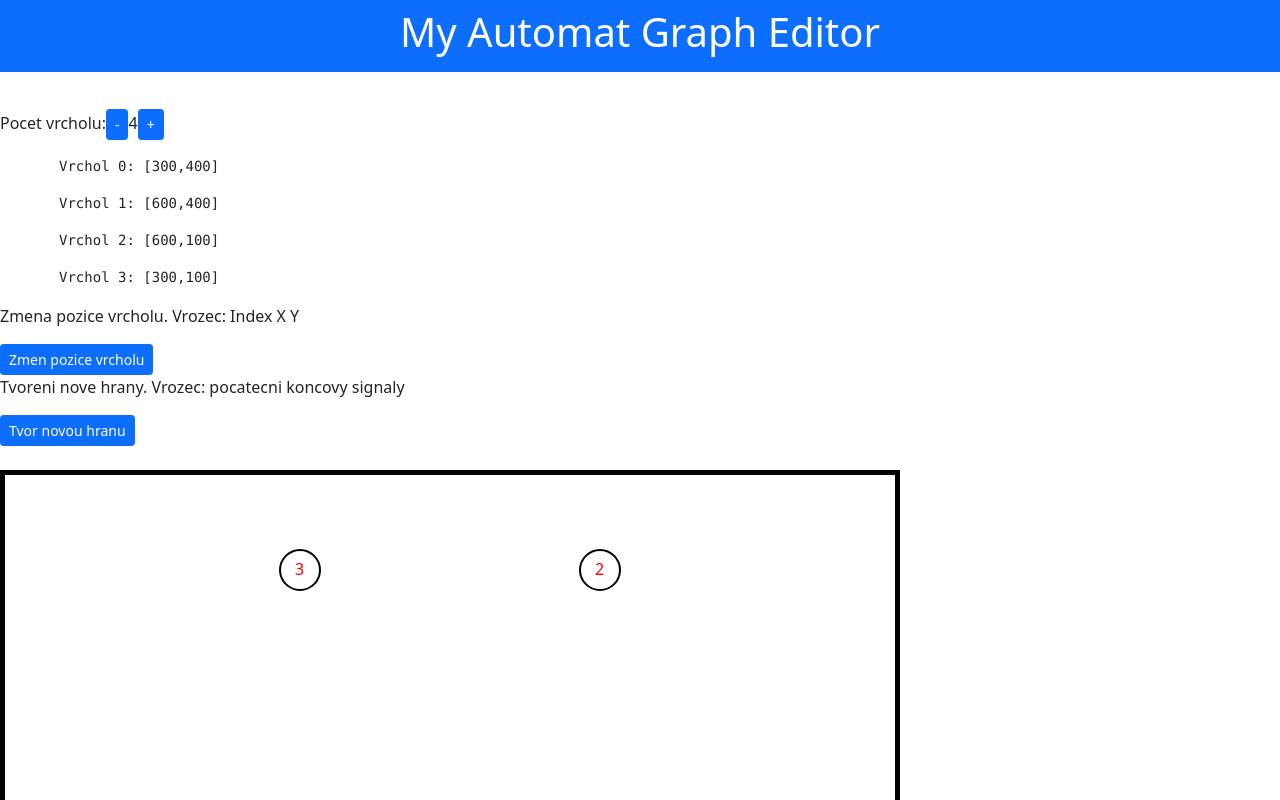
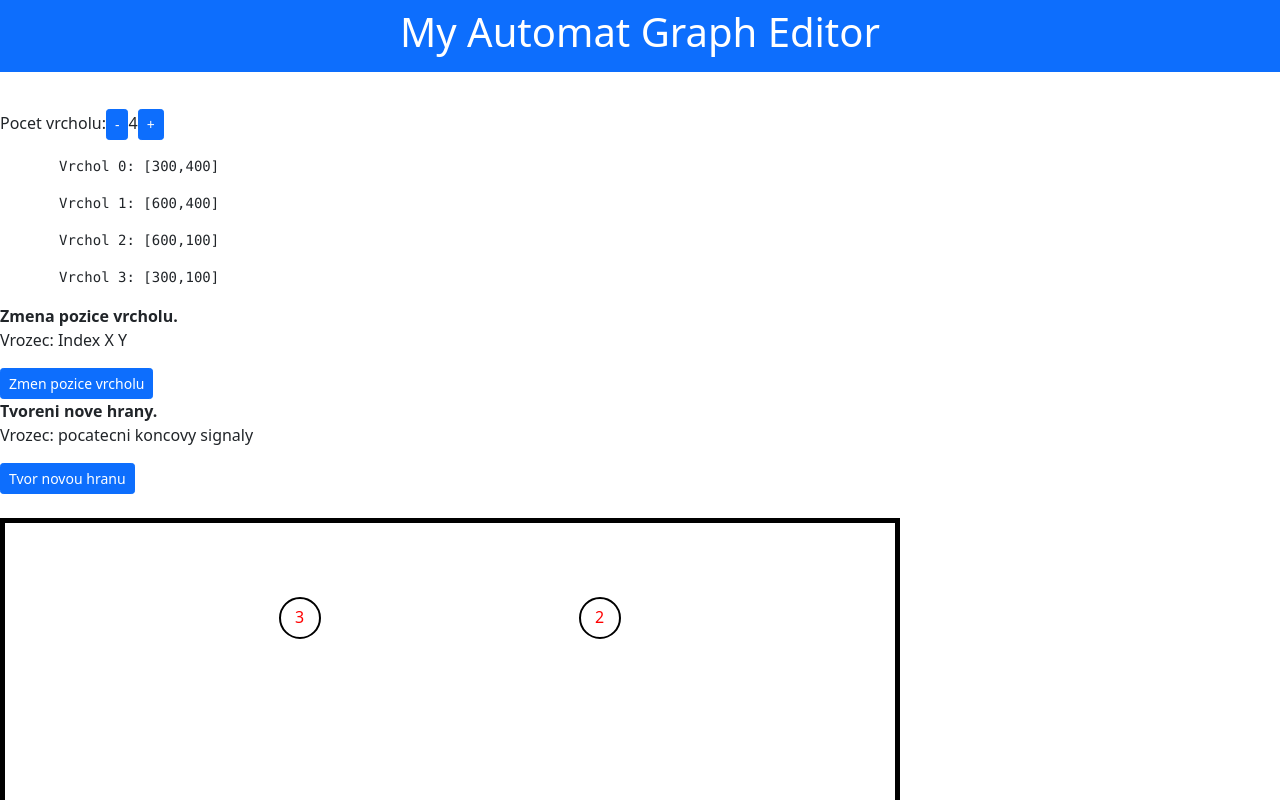
Before and after one commit to DangQuyTaiKB/Automat-React-app, a React (Create React App) app in the folder automat/: page / in a window 1280 px wide. Shown: the top 800 px of the page. Built offline with nearby package versions, Linux system fonts and the light colour scheme.

Commit message:
alpha version

```diff
--- a/automat/src/components/automat.jsx
+++ b/automat/src/components/automat.jsx
@@ -126,7 +126,7 @@ class Automat extends Component{
         if(this.state.pocetVrcholu>1) this.setState({pocetVrcholu: this.state.pocetVrcholu-1});
     }
     IncrePocetVrcholu(){
-        if(this.state.pocetVrcholu<10) this.setState({pocetVrcholu: this.state.pocetVrcholu+1});
+        if(this.state.pocetVrcholu<6) this.setState({pocetVrcholu: this.state.pocetVrcholu+1});
     }
     render(){
 
@@ -153,11 +153,13 @@ class Automat extends Component{
                             <button onClick ={()=> this.IncrePocetVrcholu()} className="btn btn-primary btn-sm">+</button>
                         </p>
                         {this.VratPoziceVrcholu()}
-                        <p>Zmena pozice vrcholu. Vrozec: Index X Y</p>
+                        <b>Zmena pozice vrcholu.</b>
+                        <p> Vrozec: Index X Y</p>
                         {this.VratFormyVrcholu()}
                         <button onClick= {()=>this.IncrePocetZmenVrcholu()} className="btn btn-primary btn-sm">Zmen pozice vrcholu</button>
-
-                        <p>Tvoreni nove hrany. Vrozec: pocatecni koncovy signaly</p>
+                        <br/>
+                        <b>Tvoreni nove hrany.</b>
+                        <p>Vrozec: pocatecni koncovy signaly</p>
                         {this.VratFormyHran()}
                         <button onClick= {()=>this.IncrePocetHran()} className="btn btn-primary btn-sm">Tvor novou hranu</button>
                     </div>
```
